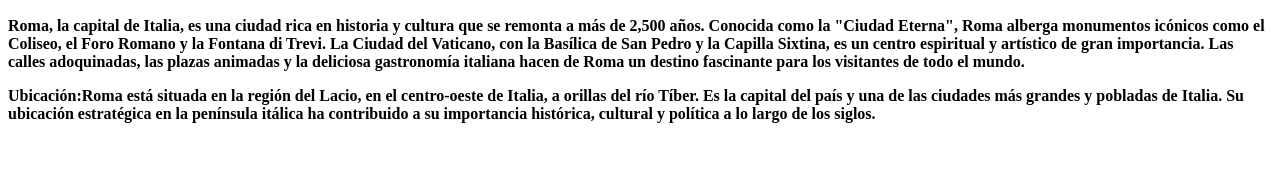
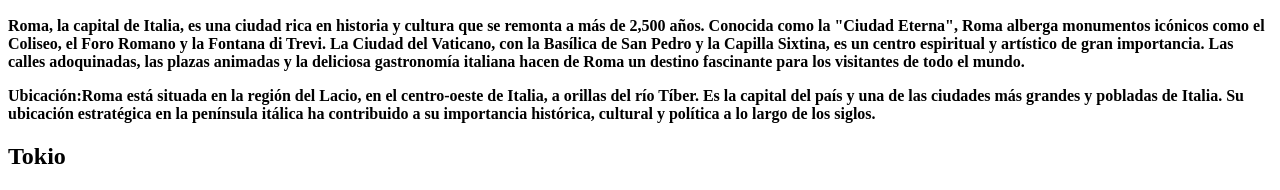
Before and after one commit to Junior-404/examen-ejercicio-2, a plain HTML site: page index.html in a window 1280 px wide. Shown: the part 1433-1623 px from the top of the page. Before the commit the page ends 1572 px from the top, so only its background shows below. Drawn offline with Linux system fonts and the light colour scheme.

Commit message:
nombre de destino 4 agregado

```diff
--- a/index.html
+++ b/index.html
@@ -16,6 +16,8 @@
         <h2>París</h2> <img src="https://res.cloudinary.com/dtljonz0f/image/upload/c_auto,ar_1:1,w_3840,g_auto/f_auto/q_auto/v1/gc-v1/paris/3%20giorni%20a%20Parigi%20Tour%20Eiffel?_a=BAVAZGE70" alt="imagen del lugar 2" width="400"> <p><strong>París, la capital de Francia, es una ciudad global de arte, moda, gastronomía y cultura. Su icónica silueta está coronada por monumentos como la Torre Eiffel y la catedral de Notre-Dame. Los museos de clase mundial, como el Louvre y el Museo de Orsay, albergan tesoros artísticos que van desde la antigüedad hasta el siglo XXI. Los cafés junto al río Sena y las boutiques de moda en el Marais añaden un encanto especial a esta ciudad romántica. <p><strong>Ubicación:</strong>París está situada en el norte de Francia, a orillas del río Sena. Es la capital y la ciudad más grande del país, conocida por su rica historia, arquitectura impresionante y vibrante vida cultural. París se encuentra en la región de Île-de-France y es un importante centro político, económico y turístico en Europa.</p> </article>
     <article>
         <h2>Roma</h2> <img src="https://www.turismoroma.it/sites/default/files/Roma%20in%20breve.jpg" alt=""> <p><strong>Roma, la capital de Italia, es una ciudad rica en historia y cultura que se remonta a más de 2,500 años. Conocida como la "Ciudad Eterna", Roma alberga monumentos icónicos como el Coliseo, el Foro Romano y la Fontana di Trevi. La Ciudad del Vaticano, con la Basílica de San Pedro y la Capilla Sixtina, es un centro espiritual y artístico de gran importancia. Las calles adoquinadas, las plazas animadas y la deliciosa gastronomía italiana hacen de Roma un destino fascinante para los visitantes de todo el mundo. <p><strong>Ubicación:</strong>Roma está situada en la región del Lacio, en el centro-oeste de Italia, a orillas del río Tíber. Es la capital del país y una de las ciudades más grandes y pobladas de Italia. Su ubicación estratégica en la península itálica ha contribuido a su importancia histórica, cultural y política a lo largo de los siglos.</p> </article>
+    <article>
+        <h2>Tokio</h2>
 
     </main>
 </body>
```
